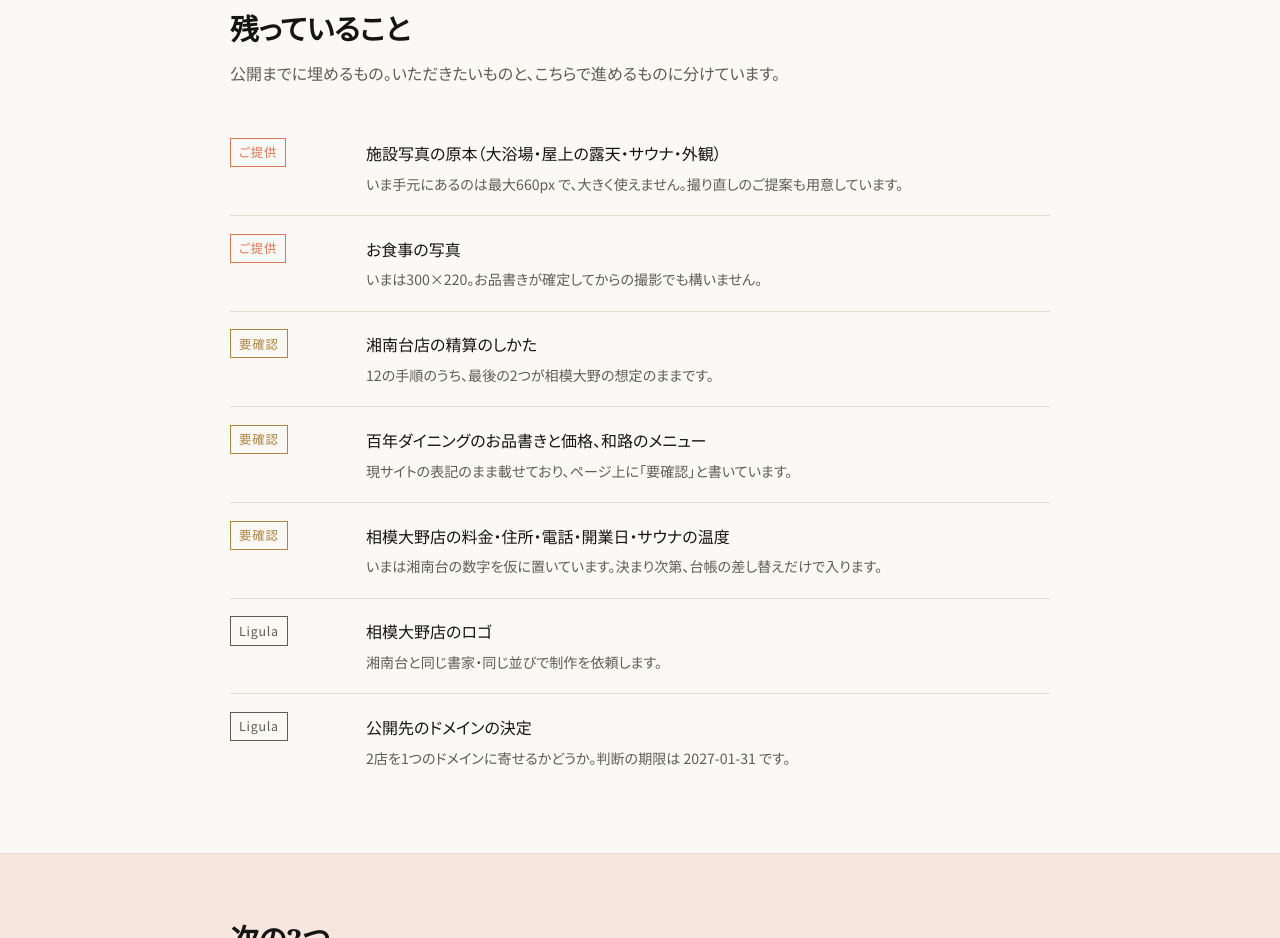
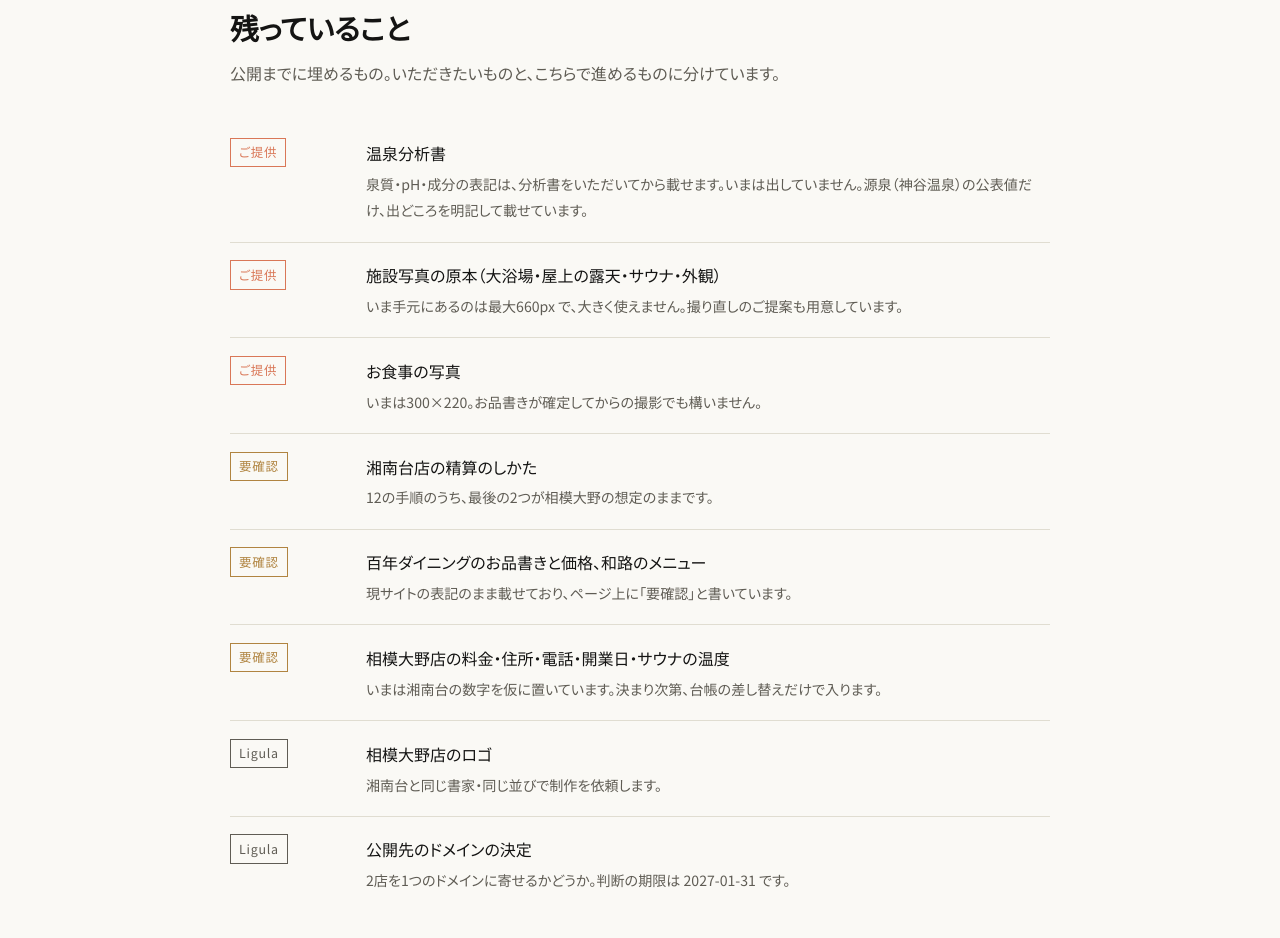
Before and after one commit to Ligula-Inc/raku-status, a plain HTML site: page index.html in a window 1280 px wide. Shown: the part 2640-3578 px from the top of the page. Drawn offline with Linux system fonts and the light colour scheme.

Commit message:
温泉分析書の行を足した

```diff
--- a/index.html
+++ b/index.html
@@ -261,6 +261,13 @@
       <div class="row">
         <span class="who them">ご提供</span>
         <div>
+          <p>温泉分析書</p>
+          <p class="why">泉質・pH・成分の表記は、分析書をいただいてから載せます。いまは出していません。源泉（神谷温泉）の公表値だけ、出どころを明記して載せています。</p>
+        </div>
+      </div>
+      <div class="row">
+        <span class="who them">ご提供</span>
+        <div>
           <p>施設写真の原本（大浴場・屋上の露天・サウナ・外観）</p>
           <p class="why">いま手元にあるのは最大660px で、大きく使えません。撮り直しのご提案も用意しています。</p>
         </div>
```
